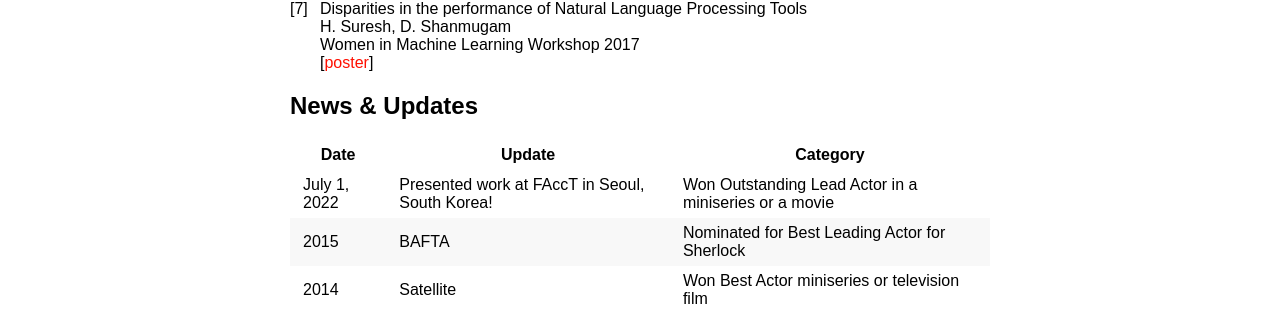
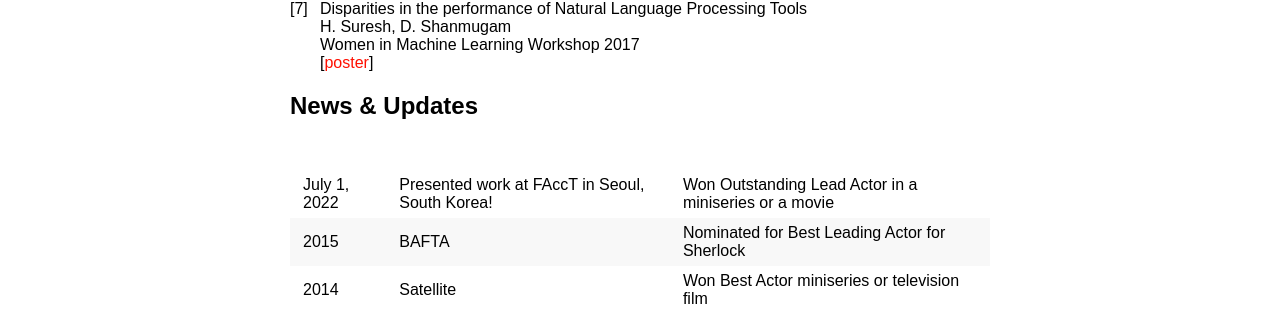
Before and after one commit to dmshanmugam/dmshanmugam.github.io, a Jekyll site: the page built from index.md, in a window 1280 px wide. Shown: the part 1301-1631 px from the top of the page. Built offline with Jekyll 4.4.1, drawn with Linux system fonts in a browser that asks for light colours; our own code applies the rules of GitHub Pages for plain Markdown files.

Commit message:
trying table

```diff
--- a/index.md
+++ b/index.md
@@ -68,7 +68,7 @@ Women in Machine Learning Workshop 2017 \\
 
 ## News & Updates
 
-Date | Update | Category
+ |  |
 -----|-------|--------
 July 1, 2022 | Presented work at FAccT in Seoul, South Korea!  | Won Outstanding Lead Actor in a miniseries or a movie
 2015 | BAFTA | Nominated for Best Leading Actor for Sherlock
```
